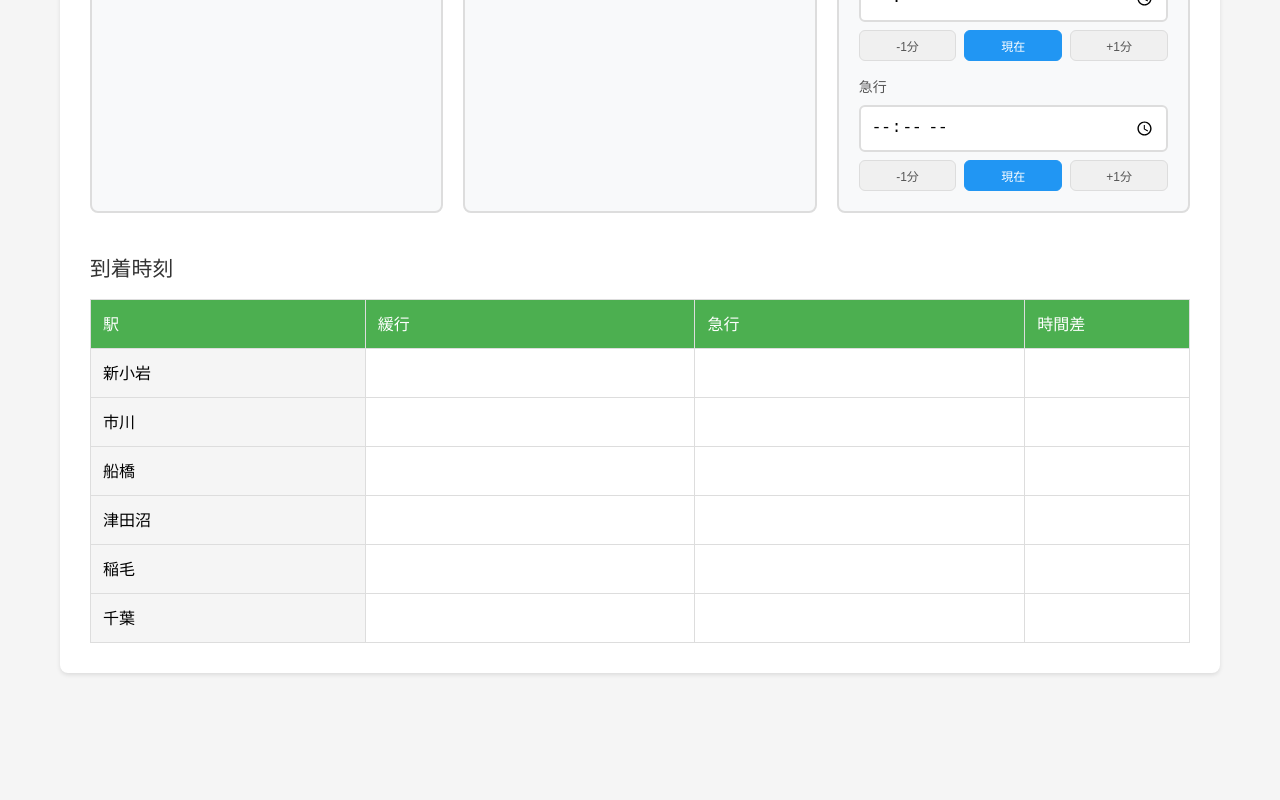
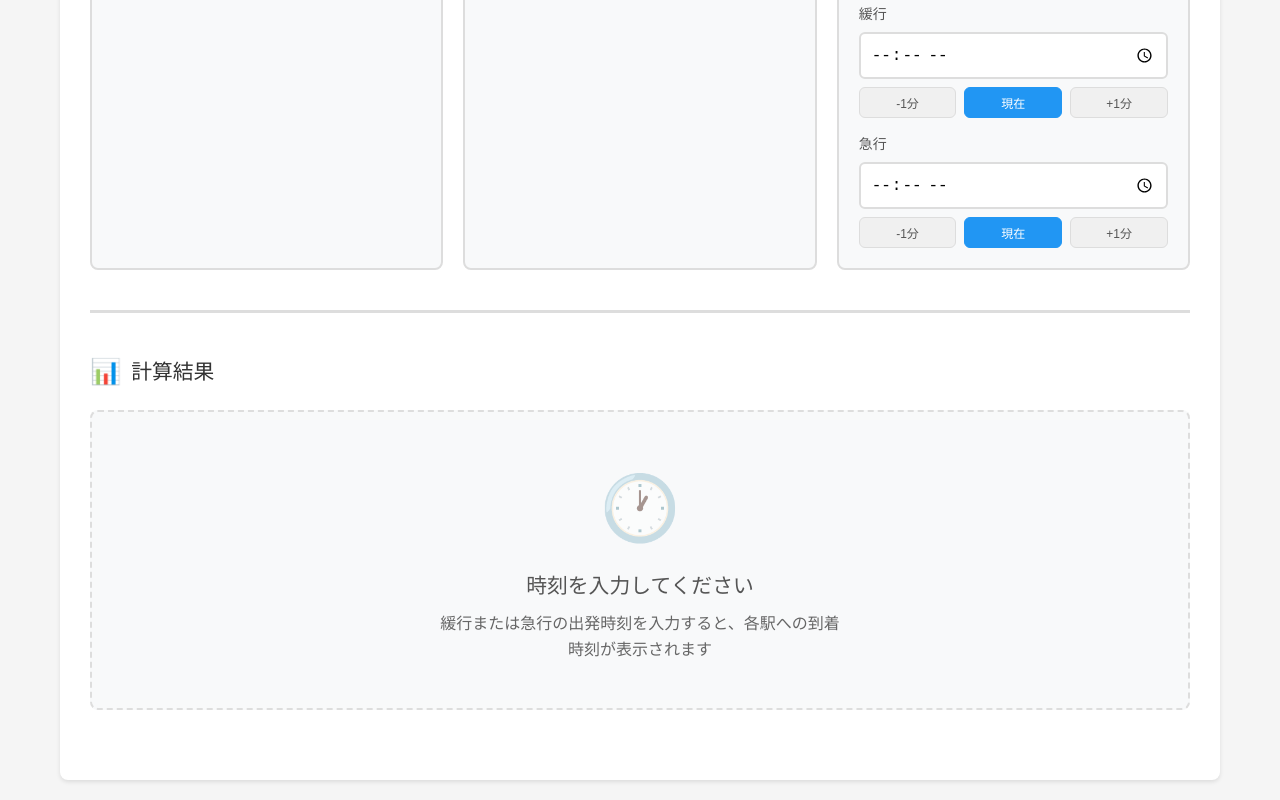
Before and after one commit to taiyo8911/train-time-calc-svelte, a Svelte app: page / in a window 1280 px wide. Shown: the part 355-1155 px from the top of the page. Before the commit the page ends 1048 px from the top, so only its background shows below. Built offline with nearby package versions, Linux system fonts and the light colour scheme.

Commit message:
入力と結果表示の強調

```diff
--- a/src/App.svelte
+++ b/src/App.svelte
@@ -51,27 +51,54 @@
       direction,
     ),
   );
+
+  // 時刻が入力されているかチェック
+  let hasTimeInput = $derived(kankouTime !== "" || kyuukouTime !== "");
 </script>
 
 <main>
-  <h1>到着時刻計算システム</h1>
+  <h1>緩急分離運転到着予想システム</h1>
 
   <p class="description">
     緩急分離運転線区において、急行と緩行どちらが早く到着するかを比較するシステムです。
   </p>
 
+  <!-- 入力エリア -->
+  <section class="input-section">
+    <h2 class="section-title">
+      <span class="icon">⚙️</span>
+      条件設定
+    </h2>
     <div class="card-container">
       <StationSelector bind:value={departureStation} />
       <DirectionSelector bind:value={direction} {availableDirections} />
       <TimeInput bind:kankouTime bind:kyuukouTime />
     </div>
+  </section>
 
+  <!-- 結果エリア -->
+  <section class="result-section">
+    <h2 class="section-title">
+      <span class="icon">📊</span>
+      計算結果
+    </h2>
+    {#if hasTimeInput}
       <ResultTable
         {displayStations}
         {departureStation}
         {kankouArrivalTimes}
         {kyuukouArrivalTimes}
       />
+    {:else}
+      <div class="empty-state">
+        <div class="empty-state-icon">🕐</div>
+        <p class="empty-state-title">時刻を入力してください</p>
+        <p class="empty-state-description">
+          緩行または急行の出発時刻を入力すると、各駅への到着時刻が表示されます
+        </p>
+      </div>
+    {/if}
+  </section>
 </main>
 
 <style>
@@ -92,10 +119,68 @@
     margin-bottom: var(--spacing-xxl);
   }
 
+  /* セクション */
+  .input-section,
+  .result-section {
+    margin-bottom: var(--spacing-xxxl);
+  }
+
+  .result-section {
+    border-top: 3px solid var(--color-border);
+    padding-top: var(--spacing-xxxl);
+    margin-top: var(--spacing-xxxl);
+  }
+
+  .section-title {
+    display: flex;
+    align-items: center;
+    gap: var(--spacing-sm);
+    font-size: var(--font-size-xl);
+    color: var(--color-text);
+    margin-bottom: var(--spacing-xl);
+    font-weight: 600;
+  }
+
+  .section-title .icon {
+    font-size: 1.2em;
+  }
+
   .card-container {
     display: grid;
     grid-template-columns: repeat(auto-fit, minmax(280px, 1fr));
     gap: var(--spacing-xl);
-    margin-bottom: var(--spacing-xxl);
+  }
+
+  /* 空状態 */
+  .empty-state {
+    background: var(--color-bg-secondary);
+    border: 2px dashed var(--color-border);
+    border-radius: var(--border-radius-lg);
+    padding: var(--spacing-xxxl);
+    text-align: center;
+    min-height: 300px;
+    display: flex;
+    flex-direction: column;
+    align-items: center;
+    justify-content: center;
+  }
+
+  .empty-state-icon {
+    font-size: 4em;
+    margin-bottom: var(--spacing-lg);
+    opacity: 0.5;
+  }
+
+  .empty-state-title {
+    font-size: var(--font-size-xl);
+    color: var(--color-text-secondary);
+    font-weight: 600;
+    margin-bottom: var(--spacing-sm);
+  }
+
+  .empty-state-description {
+    color: var(--color-text-tertiary);
+    max-width: 400px;
+    line-height: 1.6;
   }
 </style>
```
Lines whose indentation alone changed are shown as unchanged.
